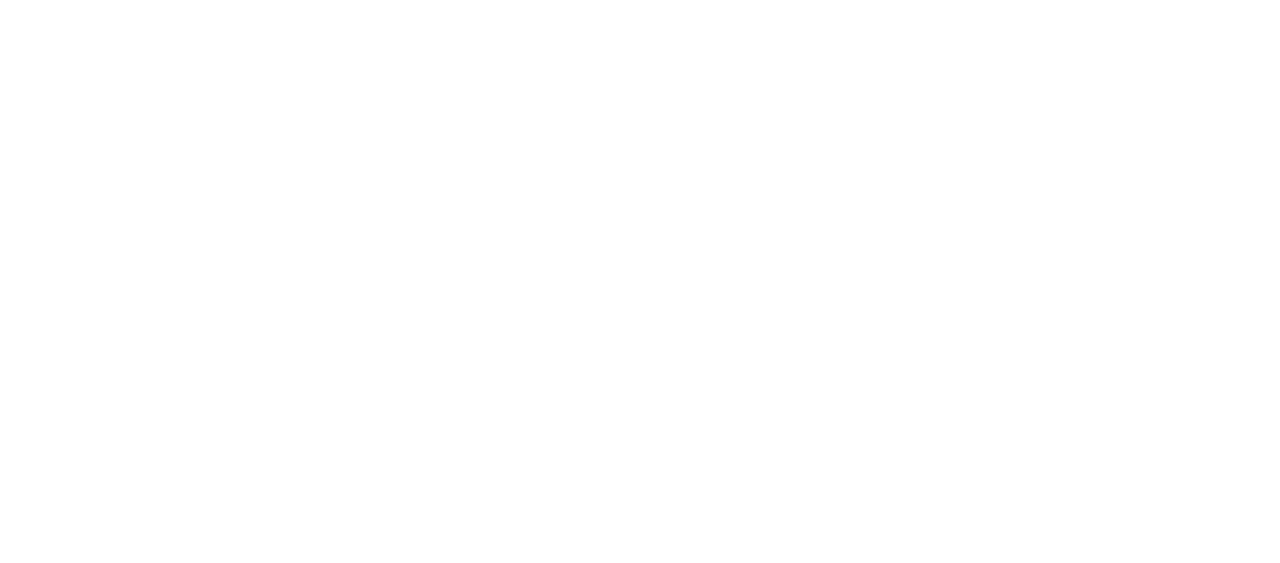
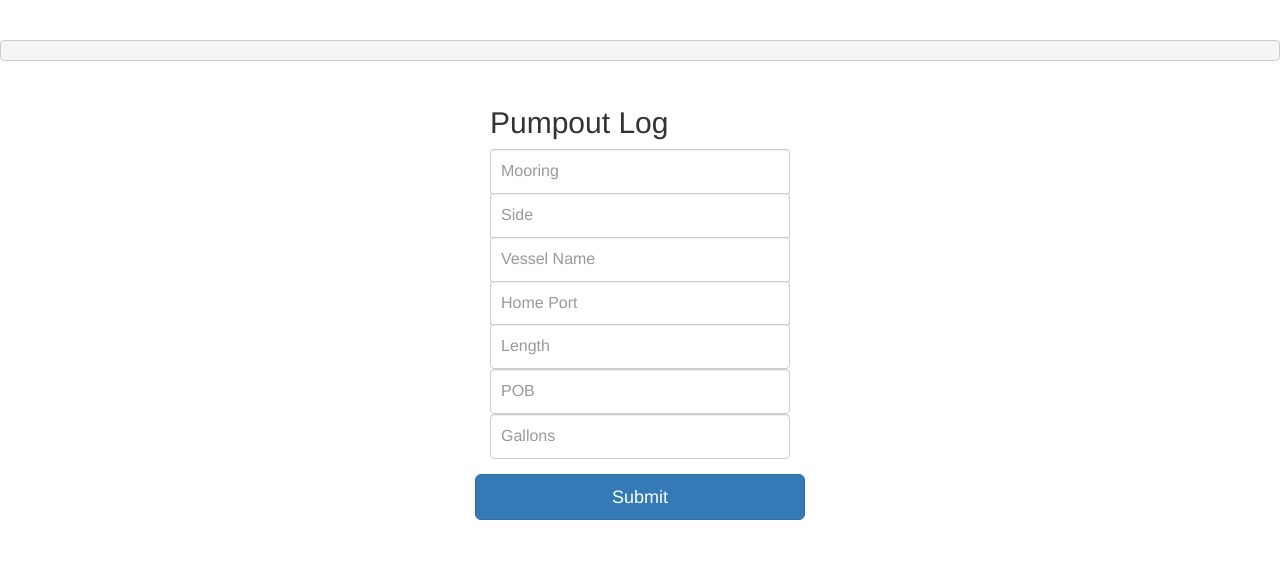
Before and after one commit to ackwill/pumpout, a plain HTML site: page index.html in a window 1280 px wide. Drawn offline with nearby package versions, Linux system fonts and the light colour scheme.

Commit message:
Basically working

```diff
--- a/index.html
+++ b/index.html
@@ -1,17 +1,67 @@
-<html>
+<!DOCTYPE html>
+
+<html lang="en">
   <head>
+    <meta charset="utf-8">
+    <meta http-equiv="X-UA-Compatible" content="IE=edge">
+    <meta name="viewport" content="width=device-width, initial-scale=1">
+    <!-- The above 3 meta tags *must* come first in the head; any other head content must come *after* these tags -->
+    <title>Pumpout Log</title>
+
+    <!-- Bootstrap -->
+
+    <link type="text/css" href="signin.css" rel="stylesheet">
+    <link rel="stylesheet" href="https://maxcdn.bootstrapcdn.com/bootstrap/3.3.5/css/bootstrap.min.css">
+
     <script type="text/javascript" src="pump.js"></script>
     <script src="https://apis.google.com/js/client.js?onload=checkAuth">
     </script>
+
+    <!-- HTML5 shim and Respond.js for IE8 support of HTML5 elements and media queries -->
+    <!-- WARNING: Respond.js doesn't work if you view the page via file:// -->
+    <!--[if lt IE 9]>
+      <script src="https://oss.maxcdn.com/html5shiv/3.7.2/html5shiv.min.js"></script>
+      <script src="https://oss.maxcdn.com/respond/1.4.2/respond.min.js"></script>
+    <![endif]-->
   </head>
   <body>
     <div id="authorize-div" style="display: none">
-      <span>Authorize access to Google Apps Script Execution API</span>
-      <!--Button for the user to click to initiate auth sequence -->
-      <button id="authorize-button" onclick="handleAuthClick(event)">
-        Authorize
-      </button>
+        <span>Authorize access to Google Apps Script Execution API</span>
+        <!--Button for the user to click to initiate auth sequence -->
+        <button id="authorize-button" onclick="handleAuthClick(event)">
+          Authorize
+        </button>
     </div>
     <pre id="output"></pre>
+    <div class="container">
+
+      <form class="form-signin">
+        <h2 class="form-signin-heading">Pumpout Log</h2>
+
+        <input type="text" name="data" id="mooring" class="form-control" placeholder="Mooring">
+
+        <input type="text" name="data" id="side" class="form-control" placeholder="Side">
+
+        <input type="text" name="data" id="name" class="form-control" placeholder="Vessel Name">
+
+        <input type="text" name="data" id="port" class="form-control" placeholder="Home Port">
+
+        <input type="number" name="data" id="length" class="form-control" placeholder="Length">
+
+        <input type="number" name="data" id="pob" class="form-control" placeholder="POB">
+
+        <input type="number" name="data" id="gal" class="form-control" placeholder="Gallons">
+
+      </form>
+      <input class="btn btn-lg btn-primary btn-block form-signin" type="submit" value="Submit" onclick="callPumpoutFunction()">
+
+
+    </div> <!-- /container -->
+
+    <!-- jQuery (necessary for Bootstrap's JavaScript plugins) -->
+    <script src="https://ajax.googleapis.com/ajax/libs/jquery/1.11.3/jquery.min.js"></script>
+    <!-- Include all compiled plugins (below), or include individual files as needed -->
+    <!--<script src="js/bootstrap.min.js"></script>-->
+    <script src="https://maxcdn.bootstrapcdn.com/bootstrap/3.3.5/js/bootstrap.min.js"></script>
   </body>
 </html>
--- a/pump.js
+++ b/pump.js
@@ -3,7 +3,10 @@
 var CLIENT_ID = '725282832720-s4ojhj9109me82efof9ckspjv90vqpuv.apps.googleusercontent.com';
 
 var SCOPES = ['https://www.googleapis.com/auth/drive',
-              'https://www.googleapis.com/auth/spreadsheets',];
+              'https://www.googleapis.com/auth/spreadsheets',
+              'https://www.googleapis.com/auth/userinfo.email',];
+
+var SCRIPT_ID = "M0rgzSfuM9Euxa01JgFmJ4OyauSKwSQOx";
 
 /**
  * Check if current user has authorized this application.
@@ -27,7 +30,8 @@ function handleAuthResult(authResult) {
   if (authResult && !authResult.error) {
     // Hide auth UI, then load client library.
     authorizeDiv.style.display = 'none';
-    callScriptFunction();
+    //callScriptFunction();
+    //callPumpoutFunction();
   } else {
     // Show auth UI, allowing the user to initiate authorization by
     // clicking authorize button.
@@ -47,12 +51,75 @@ function handleAuthClick(event) {
   return false;
 }
 
+function testFunc() {
+    console.log("its working");
+}
+
+function callPumpoutFunction() {
+
+      // Create an execution request object.
+
+      var data = document.getElementsByName("data");
+
+      var request = {
+          'function': 'appendPumpout',
+          'parameters': [
+              data[0].value,
+              data[1].value,
+              data[2].value,
+              data[3].value,
+              data[4].value,
+              data[5].value,
+              data[6].value,
+          ],
+          'devMode' : true,
+          };
+
+      // Make the API request.
+      var op = gapi.client.request({
+          'root': 'https://script.googleapis.com',
+          'path': 'v1/scripts/' + SCRIPT_ID + ':run',
+          'method': 'POST',
+          'body': request
+      });
+
+      op.execute(function(resp) {
+        if (resp.error && resp.error.status) {
+          // The API encountered a problem before the script
+          // started executing.
+          appendPre('Error calling API:');
+          appendPre(JSON.stringify(resp, null, 2));
+        } else if (resp.error) {
+          // The API executed, but the script returned an error.
+
+          // Extract the first (and only) set of error details.
+          // The values of this object are the script's 'errorMessage' and
+          // 'errorType', and an array of stack trace elements.
+          var error = resp.error.details[0];
+          appendPre('Script error message: ' + error.errorMessage);
+
+          if (error.scriptStackTraceElements) {
+            // There may not be a stacktrace if the script didn't start
+            // executing.
+            appendPre('Script error stacktrace:');
+            for (var i = 0; i < error.scriptStackTraceElements.length; i++) {
+              var trace = error.scriptStackTraceElements[i];
+              appendPre('\t' + trace.function + ':' + trace.lineNumber);
+            }
+          }
+        } else {
+
+          var folderSet = resp.response.result;
+          appendPre(folderSet);
+        }
+      });
+}
+
 /**
  * Calls an Apps Script function to list the folders in the user's
  * root Drive folder.
  */
 function callScriptFunction() {
-  var scriptId = "M0rgzSfuM9Euxa01JgFmJ4OyauSKwSQOx";
 
   // Create an execution request object.
   var request = {
@@ -63,7 +130,7 @@ function callScriptFunction() {
   // Make the API request.
   var op = gapi.client.request({
       'root': 'https://script.googleapis.com',
-      'path': 'v1/scripts/' + scriptId + ':run',
+      'path': 'v1/scripts/' + SCRIPT_ID + ':run',
       'method': 'POST',
       'body': request
   });
--- /dev/null
+++ b/signin.css
@@ -0,0 +1,44 @@
+body {
+  padding-top: 40px;
+  padding-bottom: 40px;
+  background-color: #eee;
+}
+
+.form-signin {
+  max-width: 330px;
+  padding: 15px;
+  margin: 0 auto;
+}
+.form-signin .form-signin-heading,
+.form-signin .checkbox {
+  margin-bottom: 10px;
+}
+.form-signin .checkbox {
+  font-weight: normal;
+}
+.form-signin .form-control {
+  position: relative;
+  height: auto;
+  -webkit-box-sizing: border-box;
+     -moz-box-sizing: border-box;
+          box-sizing: border-box;
+  padding: 10px;
+  font-size: 16px;
+}
+.form-signin .form-control:focus {
+  z-index: 2;
+}
+.form-signin input[type="text"] {
+  margin-bottom: -1px;
+  border-bottom-right-radius: 0;
+  border-bottom-left-radius: 0;
+}
+.form-signin input[type="submit"] {
+  margin-bottom: 10px;
+  border-top-left-radius: 0;
+  border-top-right-radius: 0;
+}
+
+.content {
+  font-size: 16px;
+}
```
